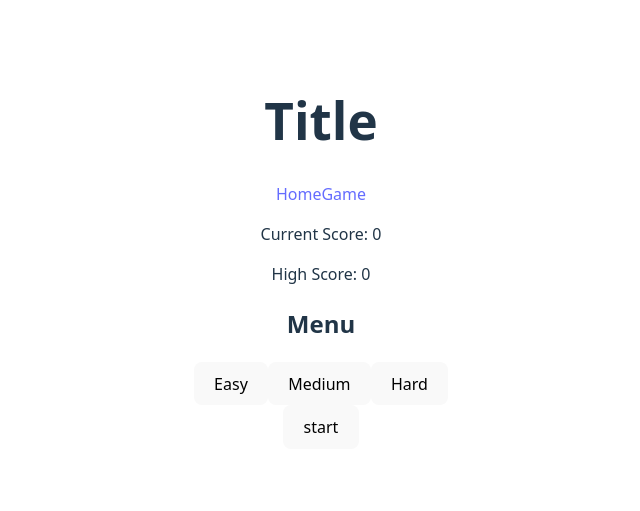
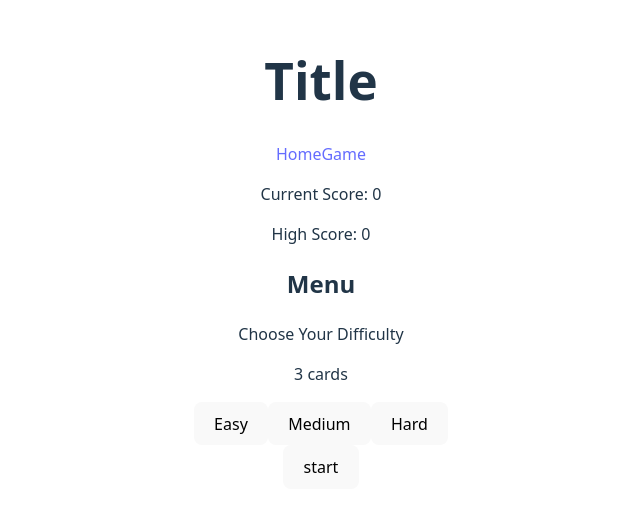
Before and after one commit to aamcn/memory-game, a React (Vite) app: page /game-page in a window 1280 px wide. Shown: the part 147-658 px from the top of the page, without its empty margins (319-959 px from the left). Built offline with nearby package versions, Linux system fonts and the light colour scheme; no server answers.

Commit message:
Adds difficulty options to game menu (add fewer or more cards to deck)

```diff
--- a/src/components/GameComponents/GameDisplay.jsx
+++ b/src/components/GameComponents/GameDisplay.jsx
@@ -12,6 +12,8 @@ function GameDisplay({
   currentScore,
   setGameResults,
   gameResults,
+  cardTotal,
+  setCardTotal
 }) {
   return (
     <>
@@ -23,7 +25,7 @@ function GameDisplay({
         currentScore={currentScore}
         chosenPokemonCardData={chosenPokemon}
       />
-      {!gameStarted && <GameMenu handleStartClick={handleStartClick} />}
+      {!gameStarted && <GameMenu handleStartClick={handleStartClick} cardTotal={cardTotal} setCardTotal={setCardTotal}/>}
     </>
   );
 }
--- a/src/components/GameComponents/GameMenu.jsx
+++ b/src/components/GameComponents/GameMenu.jsx
@@ -1,6 +1,12 @@
 import Button from "../../elements/Button";
 
-function GameMenu({ handleStartClick }) {
+function GameMenu({ handleStartClick, cardTotal, setCardTotal}) {
+
+
+  const handleClickDifficulty = (event) => {
+    setCardTotal(parseInt(event.target.value))
+  }
+
   return (
     <>
       <div id="game-menu-window">
@@ -8,9 +14,12 @@ function GameMenu({ handleStartClick }) {
           <h2>Menu</h2>
         </div>
         <div>
-          <button>Easy</button>
-          <button>Medium</button>
-          <button>Hard</button>
+        <p>Choose Your Difficulty</p>
+        <p>{cardTotal} cards</p>
+
+          <button onClick={handleClickDifficulty} value={3}>Easy</button>
+          <button onClick={handleClickDifficulty} value={9}>Medium</button>
+          <button onClick={handleClickDifficulty} value={16}>Hard</button>
         </div>
         <div id="menu-buttons-container">
           <button onClick={handleStartClick}>start</button>
--- a/src/pages/GamePage.jsx
+++ b/src/pages/GamePage.jsx
@@ -14,8 +14,8 @@ function GamePage() {
   const [currentScore, setCurrentScore] = useState(0);
   const [highScore, setHighScore] = useState(0);
   const [gameStarted, setGameStarted] = useState(false);
+  const [cardTotal, setCardTotal] = useState(3)
 
-  const theNumber = 12;
 
   function fetchIndividualPokedata(pokemonUrl) {
     fetch(pokemonUrl, { mode: "cors" })
@@ -29,7 +29,7 @@ function GamePage() {
   function choosePokemon() {
     setChosenPokemon([]);
     let pokeUrls = [];
-    while (pokeUrls.length < theNumber) {
+    while (pokeUrls.length < parseInt(cardTotal)) {
       let integer = getRandomInt(150);
       if (!pokeUrls.includes(fullPokemonList.results[integer])) {
         pokeUrls.push(fullPokemonList.results[integer]);
@@ -54,10 +54,11 @@ function GamePage() {
     setGameResults(false);
     choosePokemon();
     setCurrentScore(0);
+    console.log(cardTotal)
   };
 
   useEffect(() => {
-    if (chosenPokemon.length === theNumber) {
+    if (chosenPokemon.length === cardTotal) {
       chosenPokemon.map((pokemon) => {
         let newId = uuidv4();
         let imageUrl = pokemon.sprites.other.dream_world.front_default;
@@ -90,6 +91,8 @@ function GamePage() {
       <Header />
       <Navbar />
       <GameDisplay
+        cardTotal={cardTotal}
+        setCardTotal={setCardTotal}
         highScore={highScore}
         gameStarted={gameStarted}
         setGameStarted={setGameStarted}
--- a/src/pages/LandingPage.jsx
+++ b/src/pages/LandingPage.jsx
@@ -1,10 +1,10 @@
 import Navbar from "../components/Navbar";
+import { Link } from "react-router-dom";
 
 function LandingPage() {
   return (
     <>
-      <Navbar />
-      <p>landing</p>
+      <Link to="/game-page" >Enter</Link>
     </>
   );
 }
```
